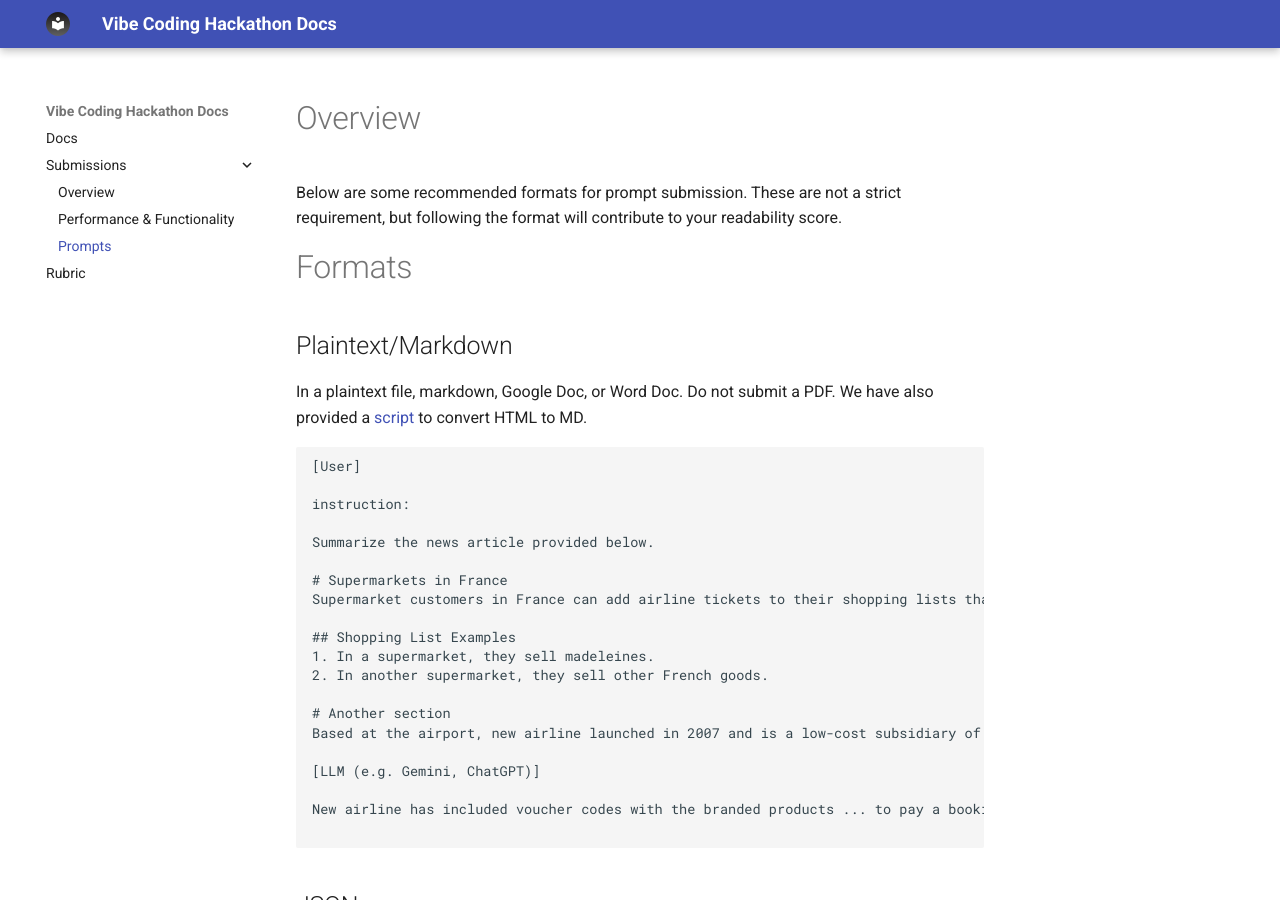
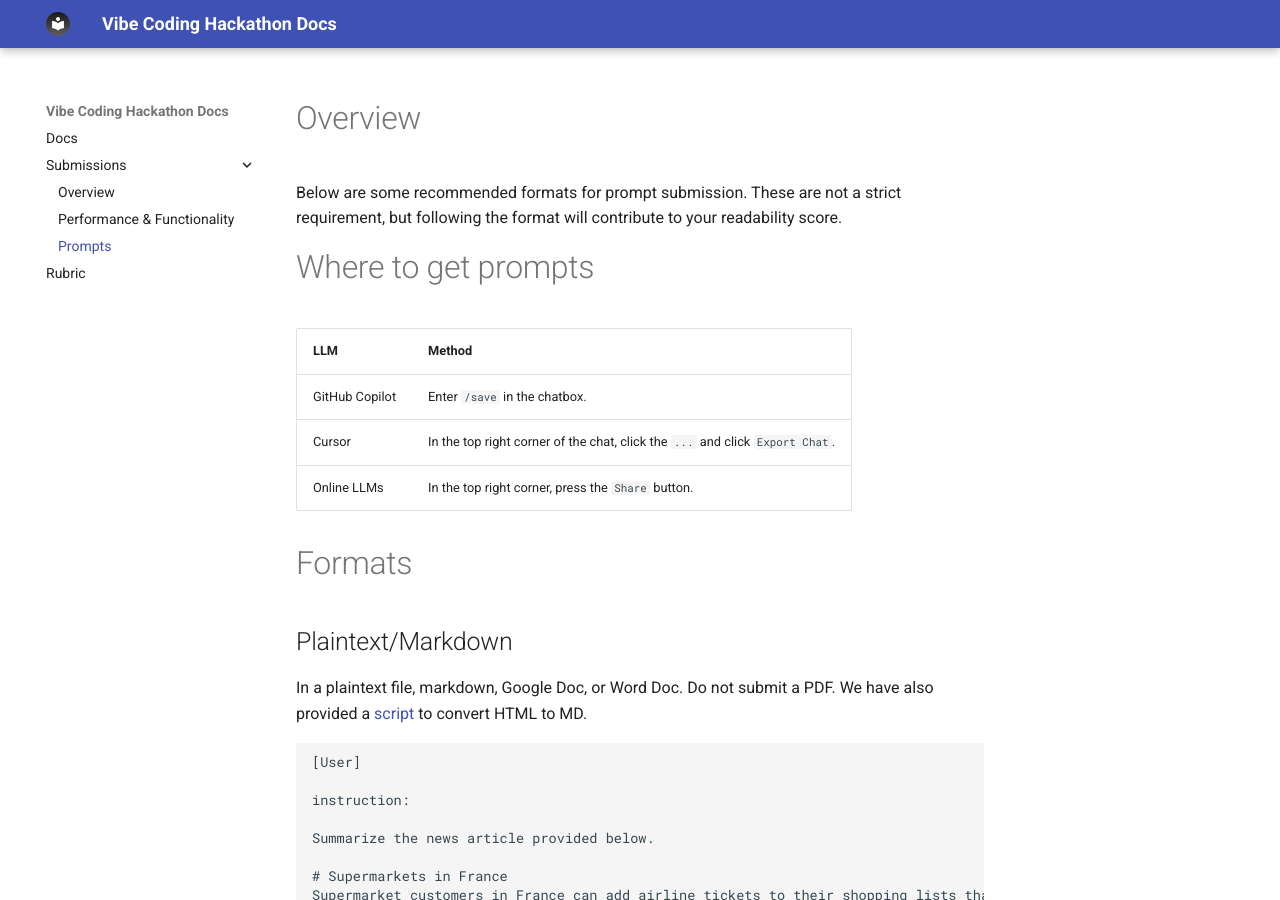
Before and after one commit to nyuvibecode/nyuvibecode.github.io, an MkDocs documentation site: the page built from docs-md/submissions/prompts.md, in a window 1280 px wide and 900 px high. Built offline with MkDocs 1.6.1 and Material for MkDocs 9.7.7, drawn with Linux system fonts in a browser that asks for light colours.

Commit message:
add docs

```diff
--- a/docs-md/submissions/prompts.md
+++ b/docs-md/submissions/prompts.md
@@ -1,5 +1,12 @@
 # Overview
 Below are some recommended formats for prompt submission. These are not a strict requirement, but following the format will contribute to your readability score.
+
+# Where to get prompts
+| LLM | Method |
+|---|---|
+| GitHub Copilot | Enter `/save` in the chatbox. |
+| Cursor | In the top right corner of the chat, click the `...` and click `Export Chat`. |
+| Online LLMs | In the top right corner, press the `Share` button. |
 
 # Formats
 ## Plaintext/Markdown
```
Also changed, not shown: docs/submissions/prompts/index.html (+23 -0 lines), 2 other files.
